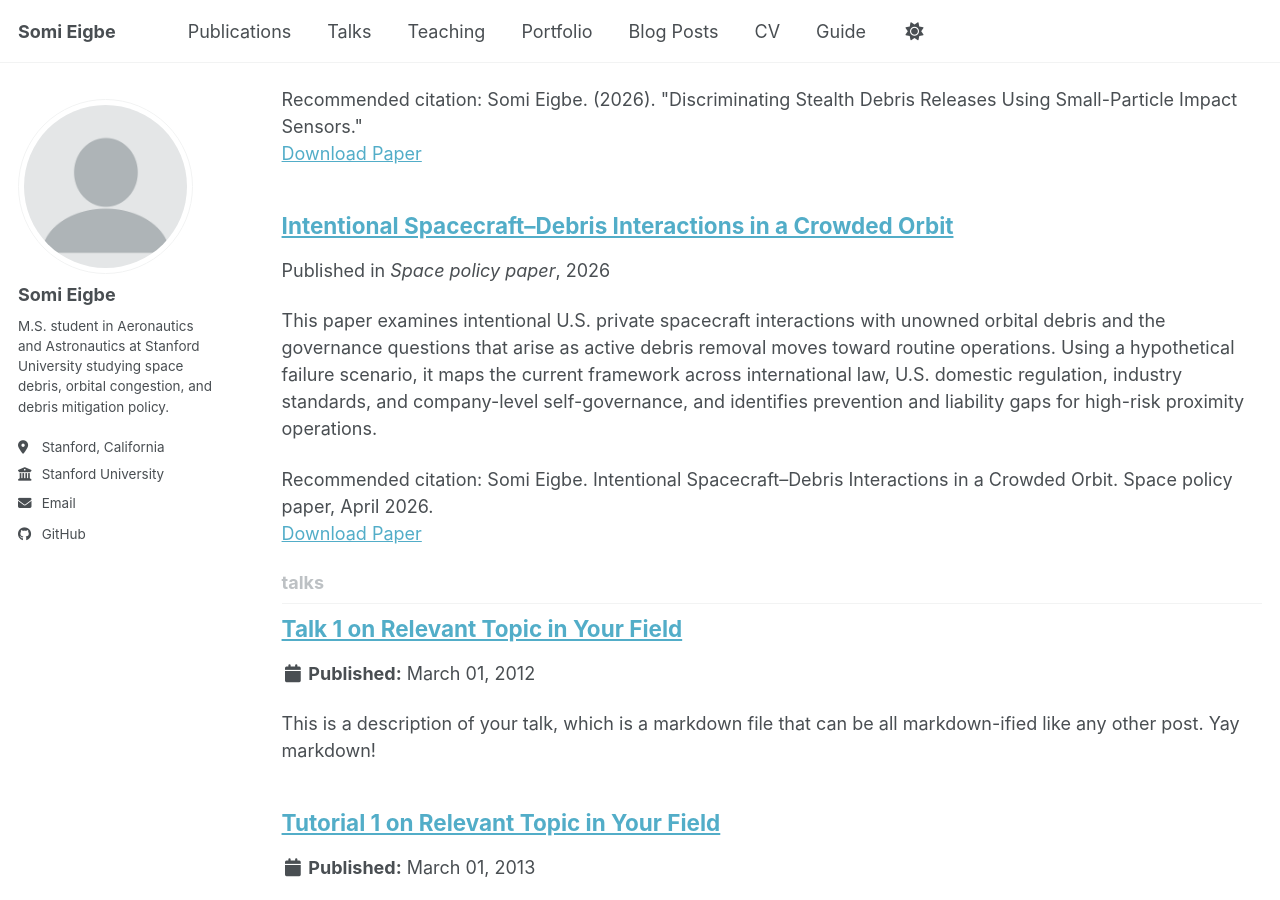
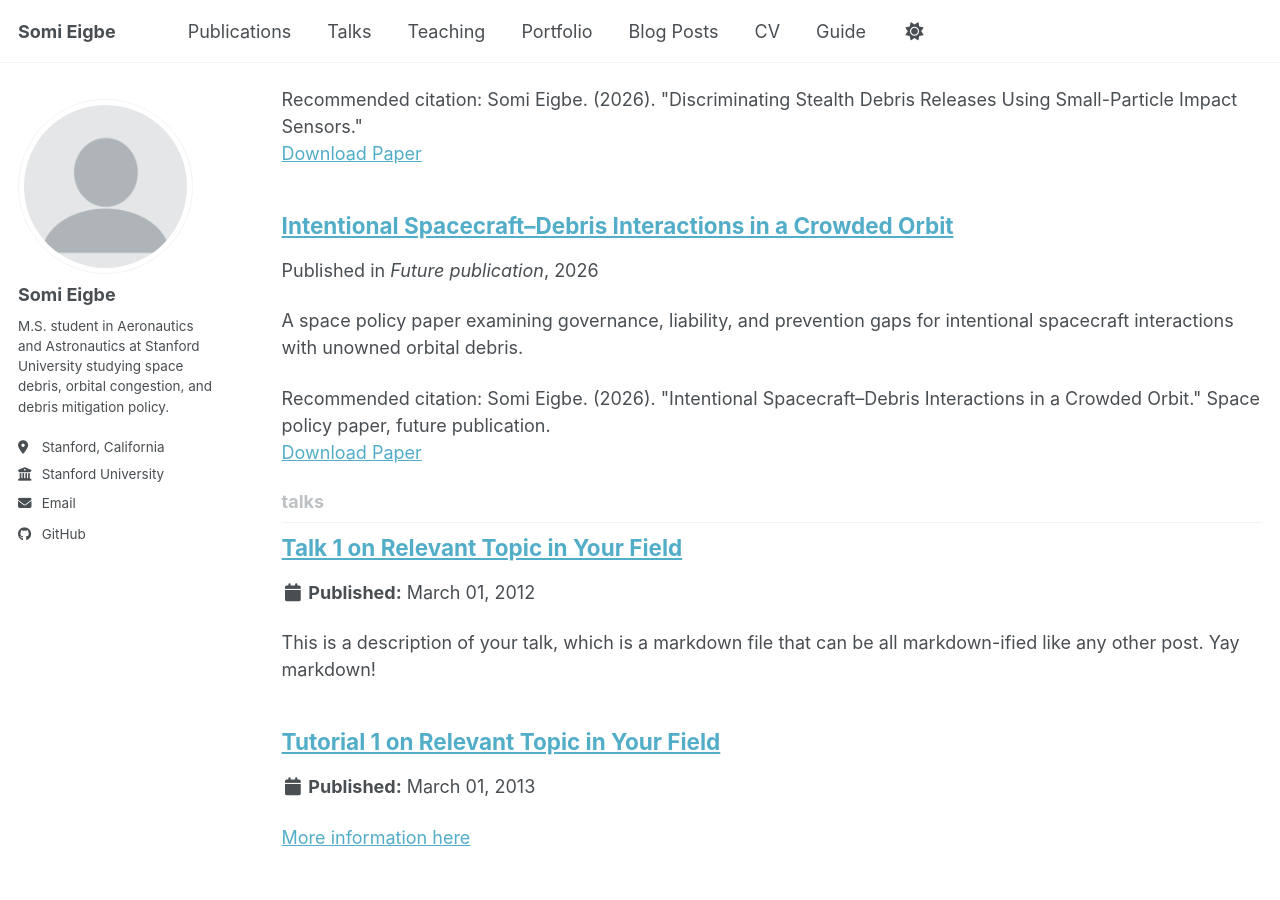
Before and after one commit to somisash/somisash.github.io, a Jekyll site: the page built from _pages/collection-archive.html, in a window 1280 px wide and 900 px high, scrolled down 3172 px. Built offline with Jekyll 4.4.1, drawn with Linux system fonts in a browser that asks for light colours; a script bundle is joined from its source files by our own code; library files that are not in the unit come from our copies.

Commit message:
Update 2026-04-01-intentional-spacecraft-debris-interactions.md

```diff
--- a/_publications/2026-04-01-intentional-spacecraft-debris-interactions.md
+++ b/_publications/2026-04-01-intentional-spacecraft-debris-interactions.md
@@ -1,11 +1,13 @@
 ---
 title: "Intentional Spacecraft–Debris Interactions in a Crowded Orbit"
 collection: publications
-permalink: /publication/intentional-spacecraft-debris-interactions
+category: manuscripts
+permalink: /publication/2026-04-01-intentional-spacecraft-debris-interactions
+excerpt: "A space policy paper examining governance, liability, and prevention gaps for intentional spacecraft interactions with unowned orbital debris."
 date: 2026-04-01
-venue: "Space policy paper"
-paperurl: "/files/Assignment 1- Somi Eigbe - AA262.pdf"
-citation: "Somi Eigbe. Intentional Spacecraft–Debris Interactions in a Crowded Orbit. Space policy paper, April 2026."
+venue: "Future publication"
+paperurl: "https://somisash.github.io/files/Assignment 1- Somi Eigbe - AA262.pdf"
+citation: 'Somi Eigbe. (2026). "Intentional Spacecraft–Debris Interactions in a Crowded Orbit." Space policy paper, future publication.'
 ---
 
 This paper examines intentional U.S. private spacecraft interactions with unowned orbital debris and the governance questions that arise as active debris removal moves toward routine operations. Using a hypothetical failure scenario, it maps the current framework across international law, U.S. domestic regulation, industry standards, and company-level self-governance, and identifies prevention and liability gaps for high-risk proximity operations.
```
